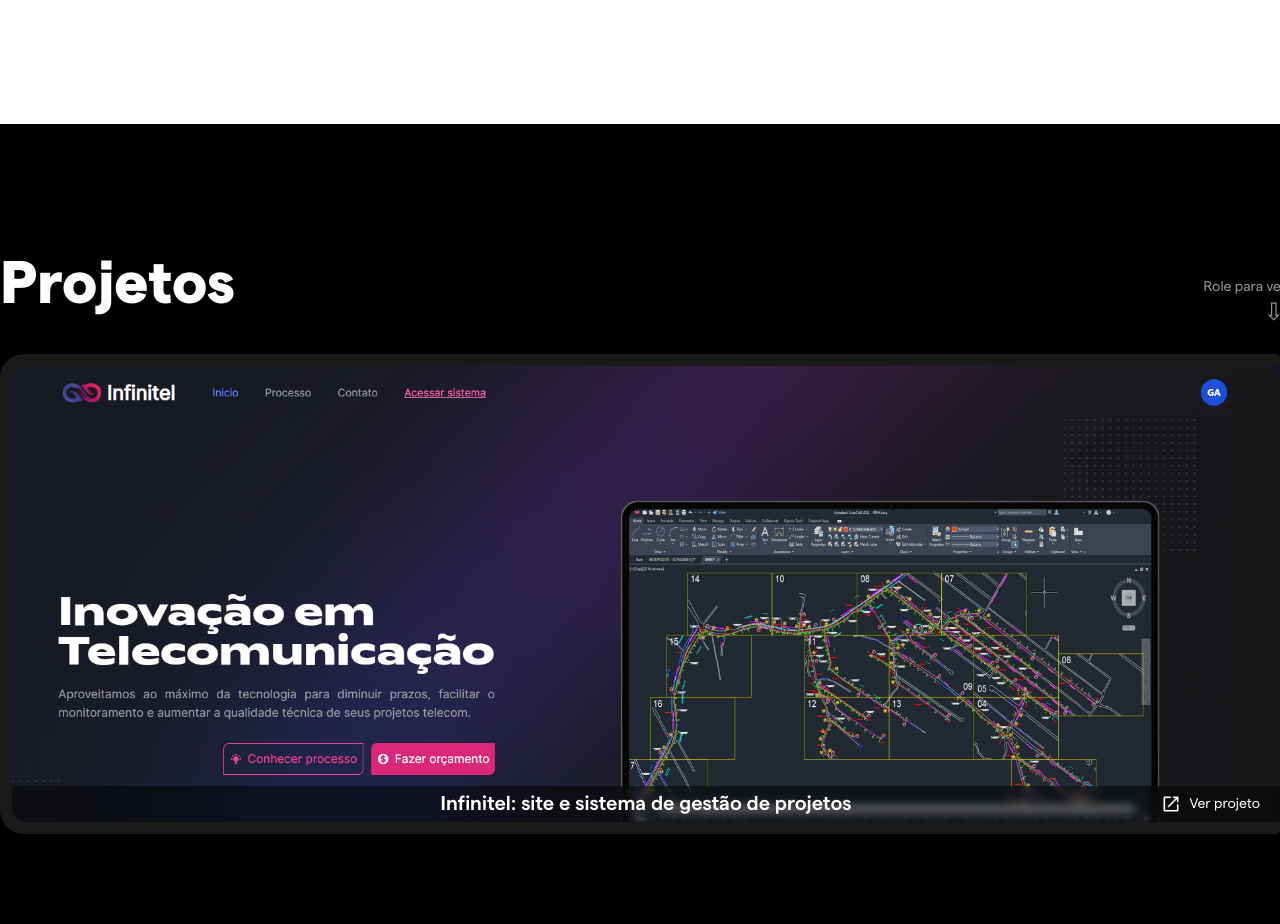
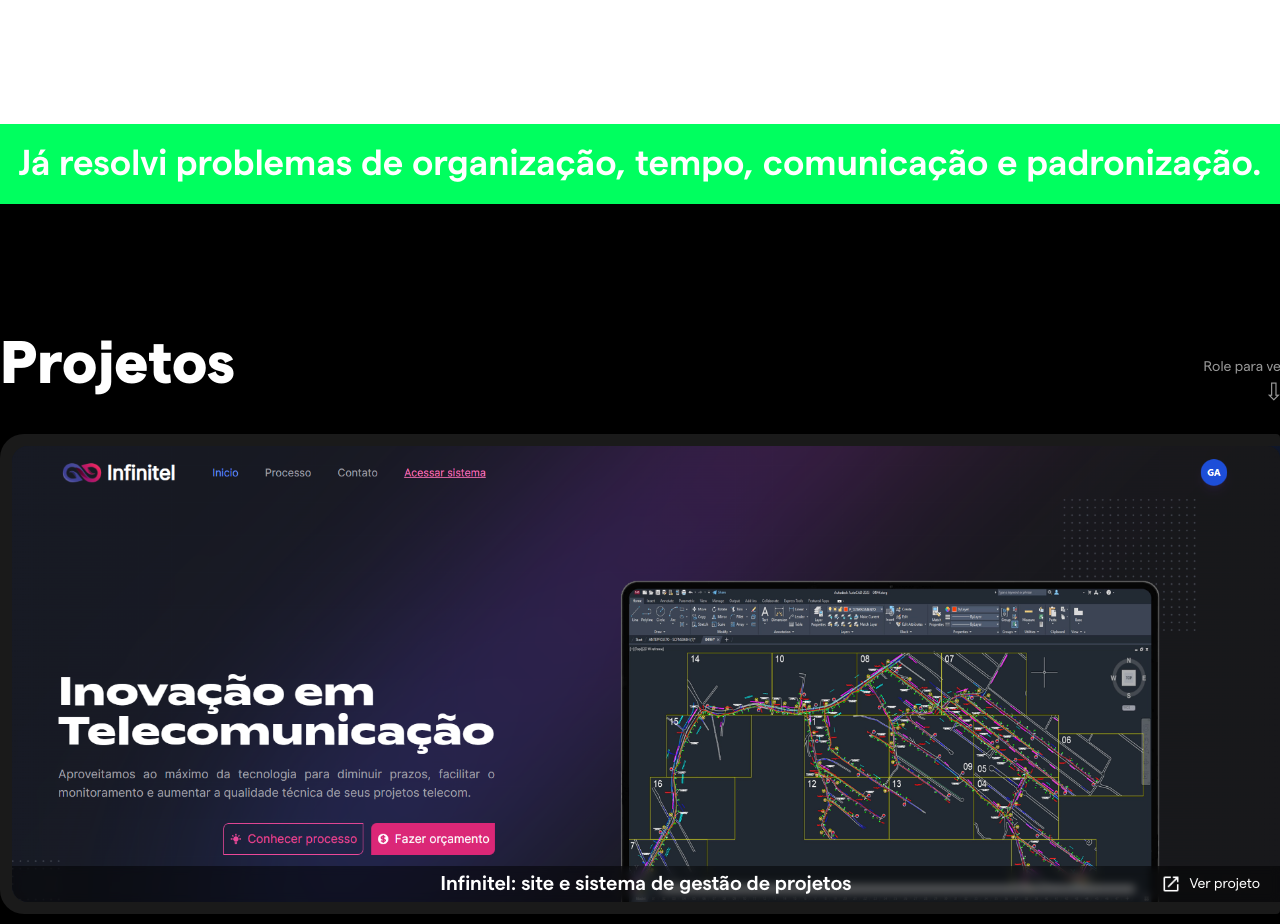
Before and after one commit to gabrrielsilva/gabrielsilvadev.com, an Astro site: page / in a window 1280 px wide. Shown: the part 2080-3004 px from the top of the page. Built offline with nearby package versions, Linux system fonts and the light colour scheme; Astro itself is replaced by a stand-in of ours.

Commit message:
feat: solved problems section

```diff
--- /dev/null
+++ b/src/components/SolvedProblems.astro
@@ -0,0 +1,5 @@
+<div class="bg-brand w-full h-24 lg:h-20 flex items-center justify-center">
+  <section class="max-w-7xl p-2">
+    <h1 class='w-full text-xl text-white md:text-4xl font-matterSemiBold'>Já resolvi problemas de organização, tempo, comunicação e padronização.</h1>
+  </section>
+</div>
--- a/src/pages/index.astro
+++ b/src/pages/index.astro
@@ -5,6 +5,7 @@
 import Presentation from '../components/Presentation.astro';
 import Projects from '../components/Projects.astro';
 import Services from '../components/Services.astro';
+import SolvedProblems from '../components/SolvedProblems.astro';
 import '../styles/global.css';
 ---
 
@@ -22,6 +23,7 @@
       <Header />
       <Presentation />
       <Services />
+      <SolvedProblems />
       <Projects />
       <About />
       <Contact />
```
